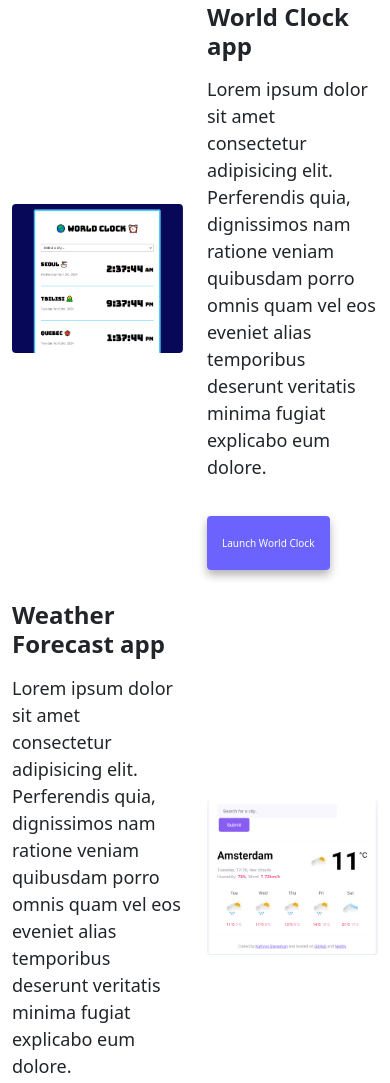
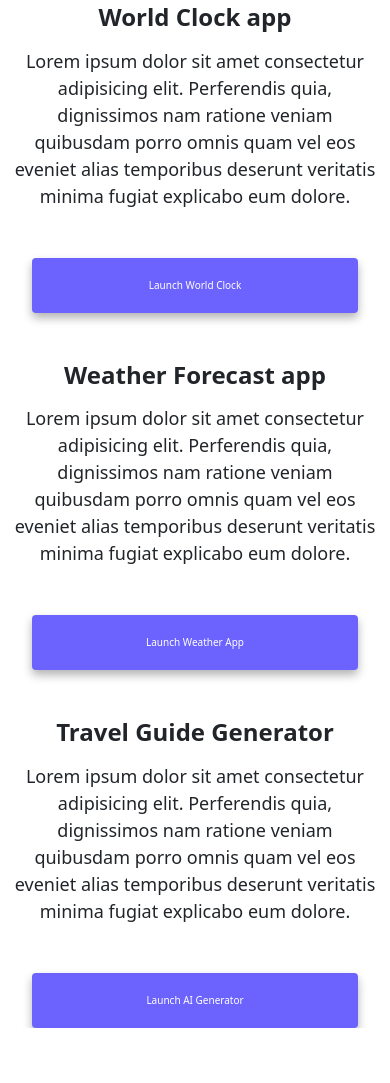
Before and after one commit to kathrynsteg/advanced-tools-homework, a plain HTML site: page index.html in a window 390 px wide. Shown: the part 380-1463 px from the top of the page. After the commit the page ends 1408 px from the top, so only its background shows below. Drawn offline with nearby package versions, Linux system fonts and the light colour scheme.

Commit message:
Improved responsiveness for small screens

```diff
--- a/index.html
+++ b/index.html
@@ -66,11 +66,11 @@
         <div class="col-6 d-flex align-items-center justify-content-center">
           <img
             src="images/worldclock.png"
-            class="img-fluid rounded"
+            class="img-fluid rounded d-none d-sm-block"
             alt="screenshot of world clock application"
           />
         </div>
-        <div class="col-6">
+        <div class="col-sm-6">
           <h2 class="mb-3">World Clock app</h2>
           <p>
             Lorem ipsum dolor sit amet consectetur adipisicing elit. Perferendis
@@ -81,7 +81,7 @@
           <div class="mt-5">
             <a
               href="https://stegeman-world-clock.netlify.app/"
-              class="primary-link"
+              class="primary-link project-link"
               target="_blank"
               >Launch World Clock</a
             >
@@ -89,7 +89,7 @@
         </div>
       </div>
       <div class="row mt-5">
-        <div class="col-6">
+        <div class="col-sm-6">
           <h2 class="mb-3">Weather Forecast app</h2>
           <p>
             Lorem ipsum dolor sit amet consectetur adipisicing elit. Perferendis
@@ -100,7 +100,7 @@
           <div class="mt-5">
             <a
               href="https://stegeman-weather-app.netlify.app/"
-              class="primary-link"
+              class="primary-link project-link"
               target="_blank"
               >Launch Weather App</a
             >
@@ -109,7 +109,7 @@
         <div class="col-6 d-flex align-items-center justify-content-center">
           <img
             src="images/weatherapp.png"
-            class="img-fluid rounded"
+            class="img-fluid rounded d-none d-sm-block"
             alt="screenshot of weekly weather forecast application"
           />
         </div>
@@ -118,11 +118,11 @@
         <div class="col-6 d-flex align-items-center justify-content-center">
           <img
             src="images/travelguide.png"
-            class="img-fluid rounded"
+            class="img-fluid rounded d-none d-sm-block"
             alt="screenshot of AI travel guide generator application"
           />
         </div>
-        <div class="col-6">
+        <div class="col-sm-6">
           <h2 class="mb-3">Travel Guide Generator</h2>
           <p>
             Lorem ipsum dolor sit amet consectetur adipisicing elit. Perferendis
@@ -133,7 +133,7 @@
           <div class="mt-5">
             <a
               href="https://stegeman-travel-guide-generator.netlify.app/"
-              class="primary-link"
+              class="primary-link project-link"
               target="_blank"
               >Launch AI Generator</a
             >
--- a/style.css
+++ b/style.css
@@ -95,11 +95,16 @@ p {
   h2 {
     font-size: 24px;
     font-weight: bolder;
+    text-align: center;
   }
 
   h3 {
     font-size: 18px;
     opacity: 0.7;
+  }
+
+  p {
+    text-align: center;
   }
 
   .primary-link {
@@ -113,4 +118,10 @@ p {
   .image-gallery {
     width: 60%;
   }
+
+  .project-link {
+    display: block;
+    text-align: center;
+    margin: 0 20px;
+  }
 }
```
